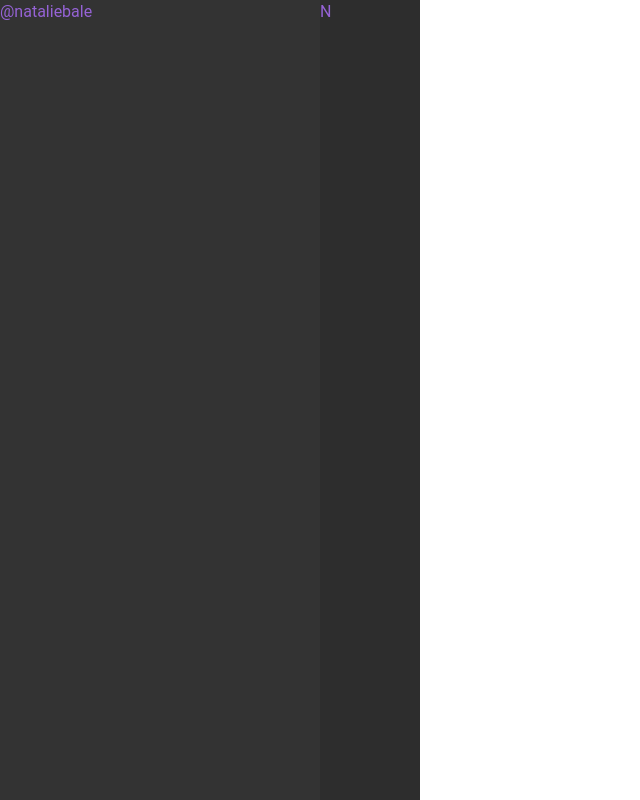
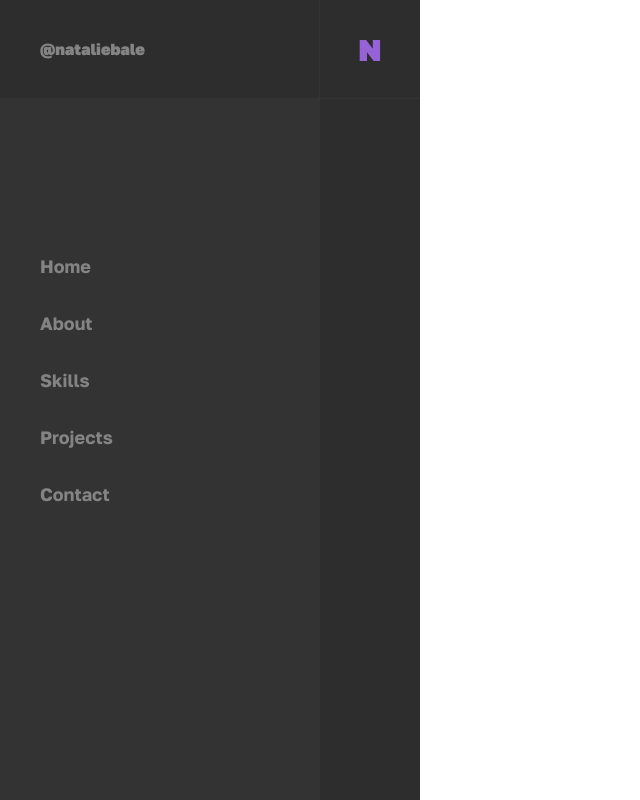
Before and after one commit to nataliebale/portfolio, an Angular app: page / in a window 1280 px wide. Shown: the whole page, without its empty margins (0-640 px from the left). Built offline with nearby package versions, Linux system fonts and the light colour scheme.

Commit message:
feat - menu animations

```diff
--- a/src/app/layout/header/header.component.html
+++ b/src/app/layout/header/header.component.html
@@ -3,10 +3,44 @@
     <div class="menu-left_logo">
       @nataliebale
     </div>
+    <nav class="menu-nav">
+      <ul>
+        <li class="menu-nav_item">
+          <a class="menu-nav_item--link">
+            Home
+          </a>
+        </li>
+
+        <li class="menu-nav_item">
+          <a class="menu-nav_item--link">
+            About
+          </a>
+        </li>
+
+        <li class="menu-nav_item">
+          <a class="menu-nav_item--link">
+            Skills
+          </a>
+        </li>
+
+        <li class="menu-nav_item">
+          <a class="menu-nav_item--link">
+            Projects
+          </a>
+        </li>
+
+        <li class="menu-nav_item">
+          <a class="menu-nav_item--link">
+            Contact
+          </a>
+        </li>
+
+      </ul>
+    </nav>
   </div>
   <div class="menu-right">
-    <div class="menu-right_logo">
+    <a [routerLink]="'home'" class="menu-right_logo">
       N
-    </div>
+    </a>
   </div>
 </header>
--- a/src/app/layout/header/header.component.scss
+++ b/src/app/layout/header/header.component.scss
@@ -1,3 +1,5 @@
+@use 'src/assets/scss/abstracts/variables' as variables;
+
 header{
   display: flex;
   width: 420px;
@@ -11,7 +13,14 @@ header{
     background: #333333;
 
     &_logo{
-      color: #9663d6;
+      background: #2D2D2D;
+      font-weight: 900;
+      display: flex;
+      align-items: center;
+      color: #848484;
+      height: 98px;
+      border-right: 1px solid #333333;
+      padding-left: 40px;
     }
   }
 
@@ -19,7 +28,54 @@ header{
     width: 100px;
 
     &_logo{
-      color: #9663d6;
+      font-weight: 900;
+      text-align: center;
+      display: block;
+      color: variables.$color-github-purple;
+      font-size: 30px;
+      height: 99px;
+      border-bottom: 1px solid #333333;
+      line-height: 100px;
+    }
+  }
+
+  &-nav{
+    margin-top: 140px;
+  }
+
+  &-nav_item{
+    &--link{
+      padding: 15px 8px;
+      cursor: pointer;
+      display: block;
+      color: #848484;
+      font-weight: 600;
+      font-size: 18px;
+      transform: scale(1, 1);
+      transition: .3s ease-in-out;
+      position: relative;
+
+      &::after{
+        content: '';
+        position: absolute;
+        width: 0;
+        height: 1px;
+        background: #848484;
+        left: 10px;
+        top: 28px;
+        transition: .3s ease-in-out;
+      }
+
+      &:hover{
+        color: white;
+        transform: translateX(20px);
+        filter: blur(0px);
+
+        &::after{
+          width: 10px;
+          left: -10px;
+        }
+      }
     }
   }
 }
--- a/src/assets/scss/abstracts/_variables.scss
+++ b/src/assets/scss/abstracts/_variables.scss
@@ -6,3 +6,6 @@ $color-border-gray: #eee;
 $color-text-gray: #aaa;
 $color-text-lightgray: #7a7a7a;
 $color-red: red;
+
+
+$color-github-purple: #9663d6;
--- a/src/assets/scss/base/_fonts.scss
+++ b/src/assets/scss/base/_fonts.scss
@@ -1,3 +1,32 @@
+@font-face {
+  font-family: 'golos-text';
+  src: url('../../fonts/GolosText-Regular.ttf')  format('truetype')
+}
+
+@font-face {
+  font-family: 'golos-text';
+  font-weight: 500;
+  src: url('../../fonts/GolosText-Medium.ttf')  format('truetype')
+}
+
+@font-face {
+  font-family: 'golos-text';
+  font-weight: bold;
+  src: url('../../fonts/GolosText-Bold.ttf')  format('truetype')
+}
+
+@font-face {
+  font-weight: 800;
+  font-family: 'golos-text';
+  src: url('../../fonts/GolosText-ExtraBold.ttf')  format('truetype')
+}
+
+@font-face {
+  font-family: 'golos-text';
+  font-weight: 900;
+  src: url('../../fonts/GolosText-Black.ttf')  format('truetype')
+}
+
 *{
-  font-family: "Roboto";
+  font-family: "golos-text", sans-serif;
 }
--- a/src/assets/scss/base/_reset.scss
+++ b/src/assets/scss/base/_reset.scss
@@ -7,3 +7,7 @@
   outline: none;
   color: variables.$color-black;
 }
+
+a{
+  text-decoration: none;
+}
```
